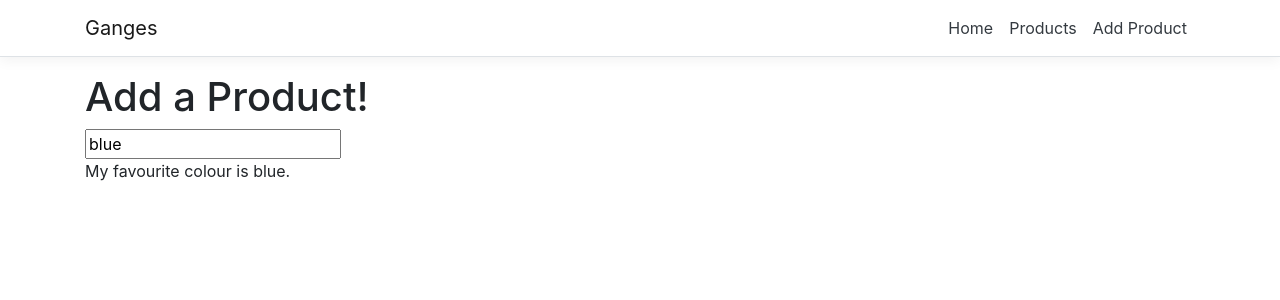
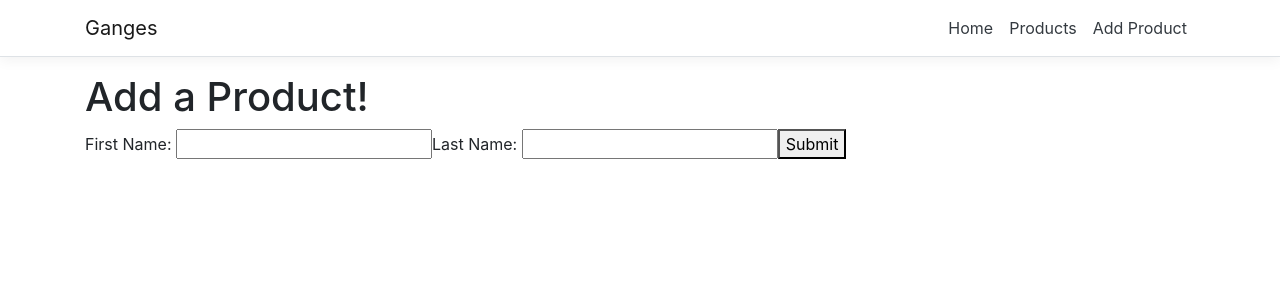
Before and after one commit to alexbobrob/ASP.NET-eShop-webapp, an Angular app in the folder Ganges/ClientApp/: page /add-product in a window 1280 px wide. Shown: the top 300 px of the page. Built offline with nearby package versions, Linux system fonts and the light colour scheme.

Commit message:
Added basic example usage of a form group to add product controller.

```diff
--- a/Ganges/ClientApp/src/app/add-product/add-product.component.html
+++ b/Ganges/ClientApp/src/app/add-product/add-product.component.html
@@ -1,3 +1,16 @@
 <h1>Add a Product!</h1>
-<input type="text" [formControl]="favouriteColour">
-<p>My favourite colour is {{favouriteColour.value}}.</p>
+<form [formGroup]="profileForm" (ngSubmit)="onSubmit()">
+
+    <label>
+        First Name:
+        <input type="text" formControlName="firstName">
+    </label>
+
+    <label>
+        Last Name:
+        <input type="text" formControlName="lastName">
+    </label>
+
+    <button type="submit" [disabled]="!profileForm.valid">Submit</button>
+
+</form>
--- a/Ganges/ClientApp/src/app/add-product/add-product.component.ts
+++ b/Ganges/ClientApp/src/app/add-product/add-product.component.ts
@@ -1,5 +1,5 @@
 import { Component, OnInit } from '@angular/core';
-import { FormControl } from '@angular/forms';
+import { FormGroup, FormControl } from '@angular/forms';
 
 @Component({
   selector: 'app-add-product',
@@ -8,11 +8,19 @@
 })
 export class AddProductComponent implements OnInit {
 
-  favouriteColour = new FormControl('blue');
+  //https://angular.io/guide/reactive-forms
+  profileForm = new FormGroup({
+    firstName: new FormControl(''),
+    lastName: new FormControl(''),
+  });
 
   constructor() { }
 
   ngOnInit() {
   }
 
+  onSubmit() {
+    console.log(this.profileForm.value);
+  }
+
 }
```
